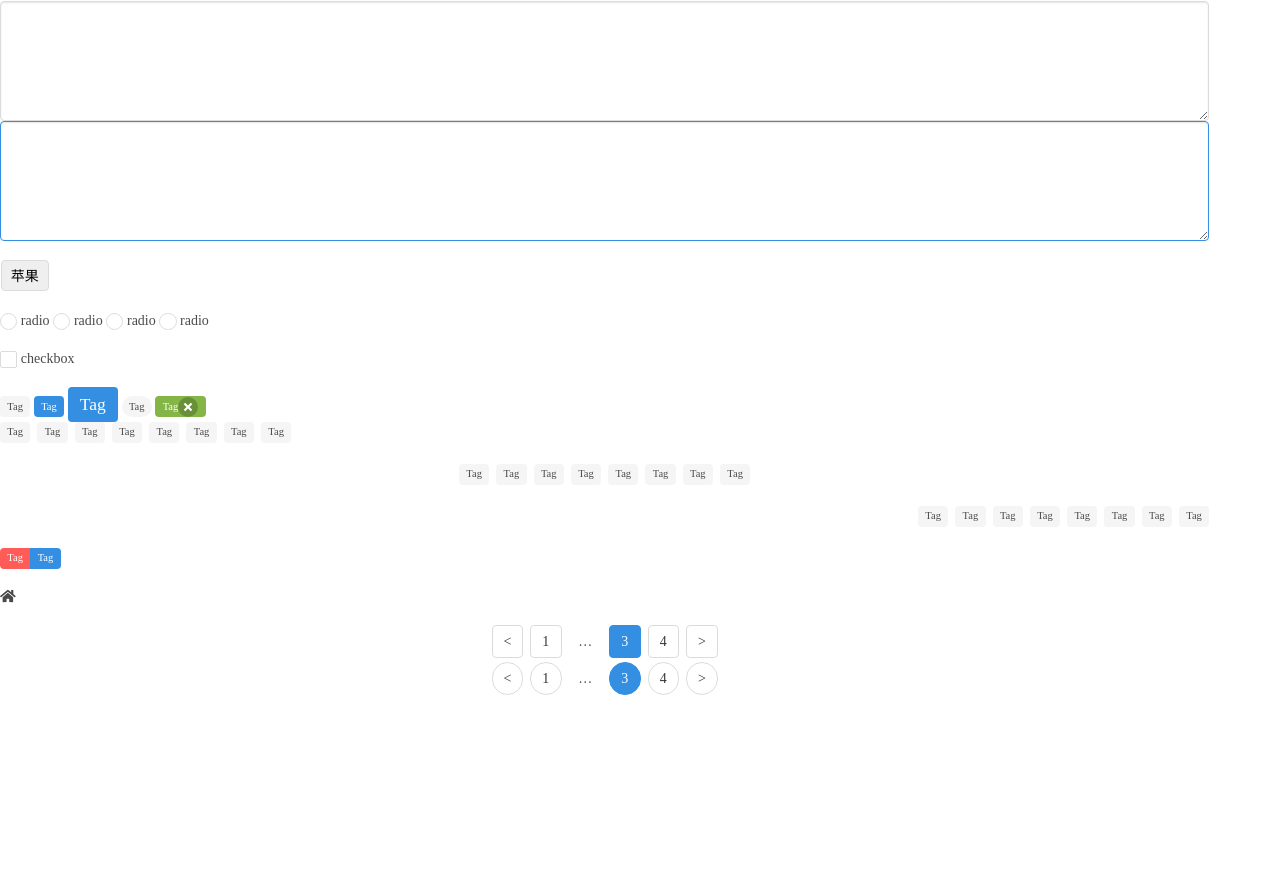
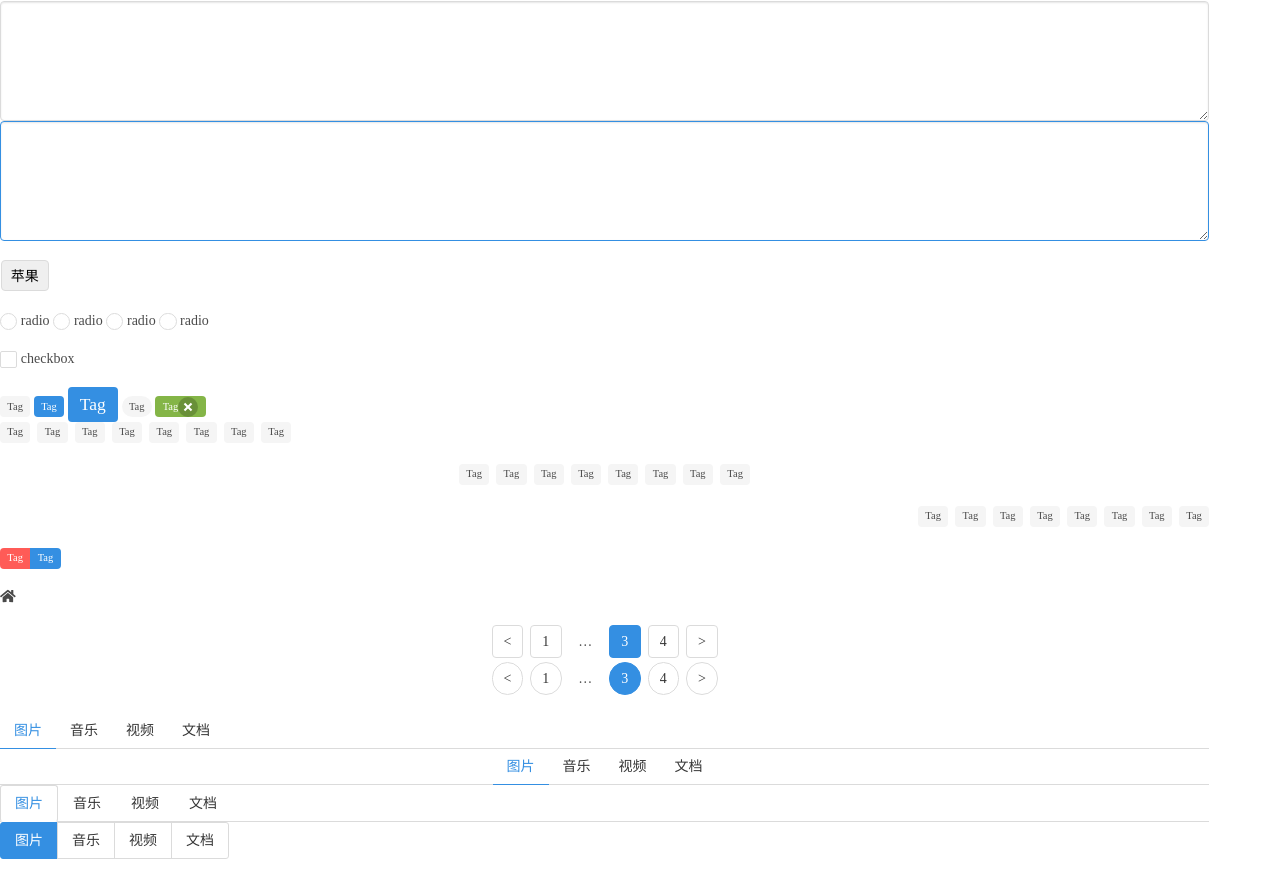
Before and after one commit to xiaozhi93/pokemon, a website: page docs/index-pc.html in a window 1280 px wide. Shown: the part 1341-2217 px from the top of the page. Before the commit the page ends 2054 px from the top, so only its background shows below. Drawn offline with Linux system fonts and the light colour scheme.

Commit message:
添加tabs组件

```diff
--- a/docs/index-pc.html
+++ b/docs/index-pc.html
@@ -377,6 +377,40 @@
                 </ul>
               </nav>
             </section>
+            <section>
+              <div class="tabs">
+                <ul>
+                  <li class="is-active"><a href="#">图片</a></li>
+                  <li><a href="#">音乐</a></li>
+                  <li><a href="#">视频</a></li>
+                  <li><a href="#">文档</a></li>
+                </ul>
+              </div>
+              <div class="tabs is-centered">
+                <ul>
+                  <li class="is-active"><a href="#">图片</a></li>
+                  <li><a href="#">音乐</a></li>
+                  <li><a href="#">视频</a></li>
+                  <li><a href="#">文档</a></li>
+                </ul>
+              </div>
+              <div class="tabs is-boxed">
+                <ul>
+                  <li class="is-active"><a href="#">图片</a></li>
+                  <li><a href="#">音乐</a></li>
+                  <li><a href="#">视频</a></li>
+                  <li><a href="#">文档</a></li>
+                </ul>
+              </div>
+              <div class="tabs is-toggle">
+                <ul>
+                  <li class="is-active"><a href="#">图片</a></li>
+                  <li><a href="#">音乐</a></li>
+                  <li><a href="#">视频</a></li>
+                  <li><a href="#">文档</a></li>
+                </ul>
+              </div>
+            </section>
           </div>
           <div class="docs-sidebar">
             <nav id="categories" class="docs-categories">
--- a/src/components/components.scss
+++ b/src/components/components.scss
@@ -7,3 +7,4 @@
 @import "./other.scss";
 @import "./breadcrumb.scss";
 @import "./pagination.scss";
+@import "./tabs";
--- /dev/null
+++ b/src/components/tabs.scss
@@ -0,0 +1,107 @@
+@import "../config/variables.scss";
+.tabs {
+  display: flex;
+  align-items: stretch;
+  // justify-content: stretch;
+  overflow: hidden;
+  overflow-x: auto;
+  white-space: nowrap;
+  a {
+    display: flex;
+    justify-content: center;
+    align-items: center;
+    padding: 0.5em 1em;
+    border-bottom: solid 1px #dbdbdb;
+    margin-bottom: -1px;
+    color: #363636;
+    &:hover {
+      border-bottom-color: #363636;
+      color: #363636;
+    }
+  }
+  ul {
+    display: flex;
+    align-items: center;
+    justify-content: flex-start;
+    flex:1;
+    border-bottom: solid 1px #dbdbdb;
+  }
+  li {
+    display: block;
+    &.is-active {
+      a {
+        border-bottom-color: $primary;
+        color: $primary;
+      }
+    }
+  }
+  // alignment
+  &.is-centered {
+    ul {
+      justify-content: center;
+    }
+  }
+  &.is-right {
+    ul {
+      justify-content: flex-end;
+    }
+  }
+  // styles
+  &.is-boxed {
+    a {
+      border: 1px solid transparent;
+      border-radius: 3px;
+      &:hover {
+        background: #efefef;
+        border-bottom-color: #dbdbdb;
+      }
+    }
+    li {
+      &.is-active {
+        a {
+          background: #fff;
+          border-color: #dbdbdb;
+          border-bottom-color: transparent;
+        }
+      }
+    }
+  }
+  &.is-toggle {
+    a {
+      position: relative;
+      border: solid 1px #dbdbdb;
+      margin-bottom: 0;
+      &:hover {
+        background: #efefef;
+        border-color: #dbdbdb;
+      }
+    }
+    li {
+      & + li {
+        a {
+          margin-left: -1px;
+        }
+      }
+      &:first-child {
+        a {
+          border-radius: 3px 0 0 3px;
+        }
+      }
+      &:last-child {
+        a {
+          border-radius: 0 3px 3px 0;
+        }
+      }
+      &.is-active {
+        a {
+          background: $primary;
+          border-color: $primary;
+          color: #fff;
+        }
+      }
+    }
+    ul {
+      border-bottom: none;
+    }
+  }
+}
```
Also changed, not shown: docs/pokemon.css, src/components/menu.scss (added), src/components/panel.scss (added).
